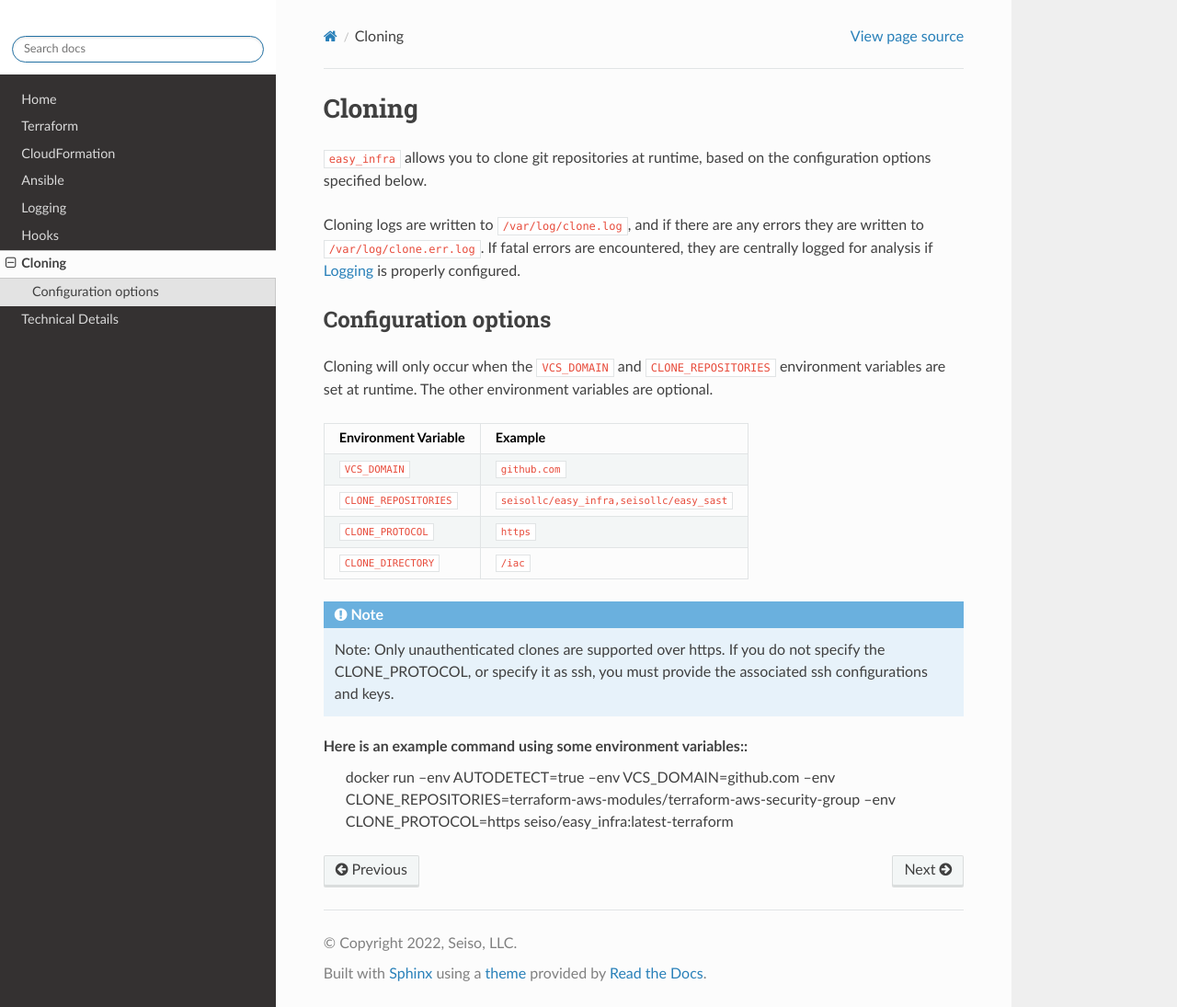
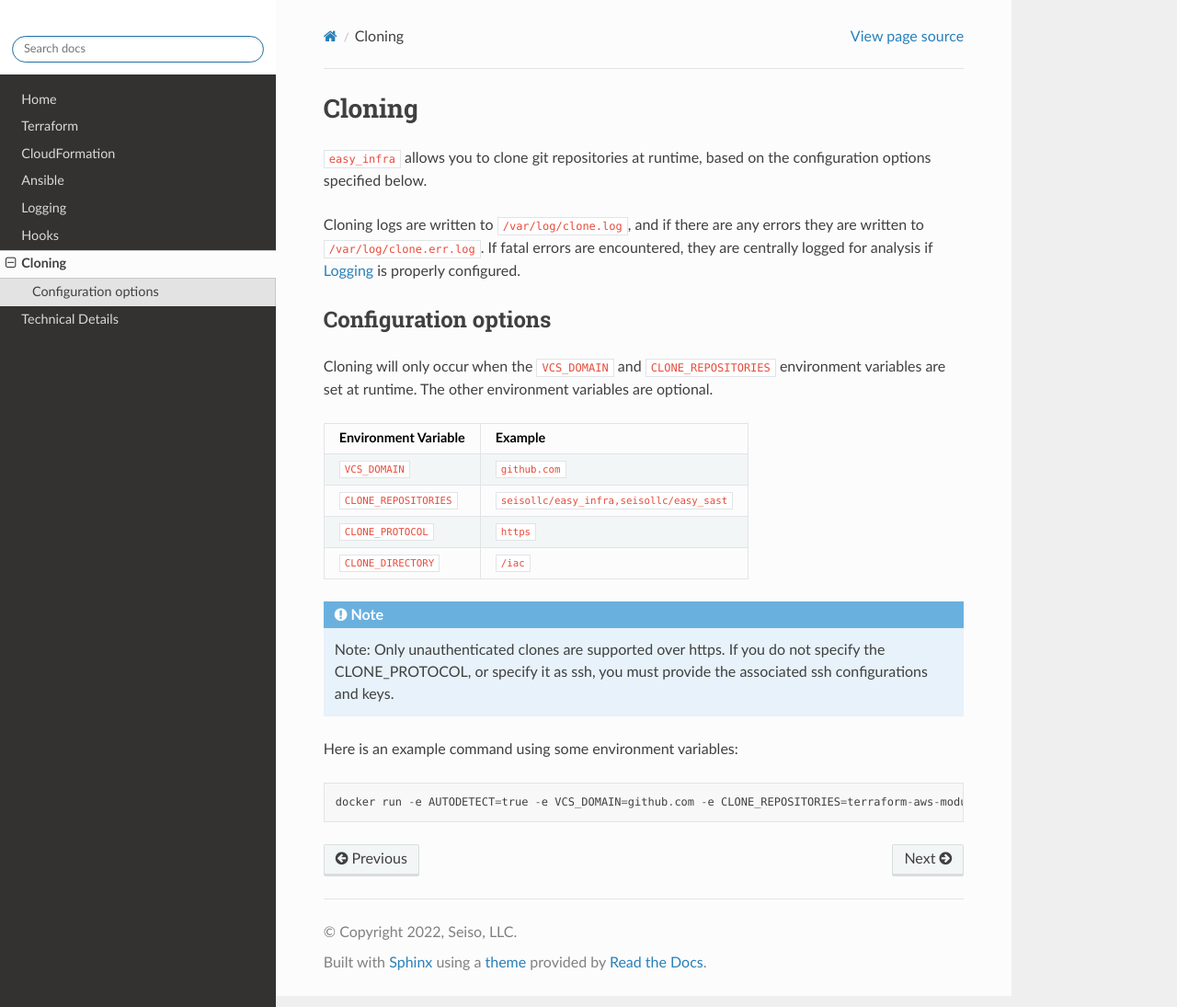
Before and after one commit to SeisoLLC/easy_infra, a Sphinx documentation site: the page built from docs/Cloning/index.rst, in a window 1280 px wide and 1095 px high. Shown: the whole window at 92% size. Built offline with Sphinx 7.4.7 and the Read the Docs theme 2.0.0, drawn with Linux system fonts in a browser that asks for light colours.

Commit message:
updated example

```diff
--- a/docs/Cloning/index.rst
+++ b/docs/Cloning/index.rst
@@ -30,4 +30,5 @@
     Note: Only unauthenticated clones are supported over https. If you do not specify the CLONE_PROTOCOL, or specify it as ssh, you must provide the associated ssh configurations and keys.
 
 Here is an example command using some environment variables::
-    docker run --env AUTODETECT=true --env VCS_DOMAIN=github.com --env CLONE_REPOSITORIES=terraform-aws-modules/terraform-aws-security-group --env CLONE_PROTOCOL=https seiso/easy_infra:latest-terraform
+
+    docker run -e AUTODETECT=true -e VCS_DOMAIN=github.com -e CLONE_REPOSITORIES=terraform-aws-modules/terraform-aws-security-group -e CLONE_PROTOCOL=https seiso/easy_infra:latest-terraform scan_terraform
```
